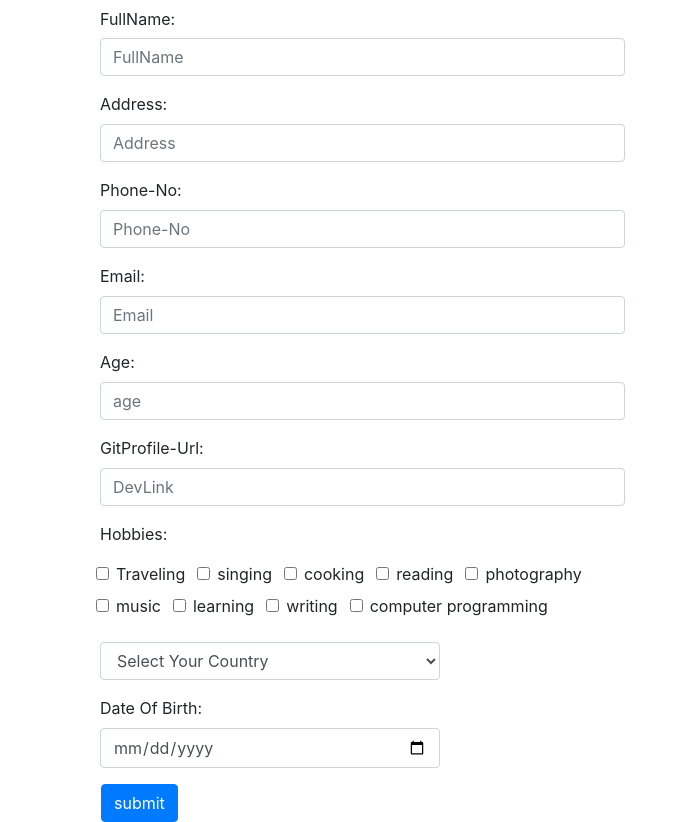
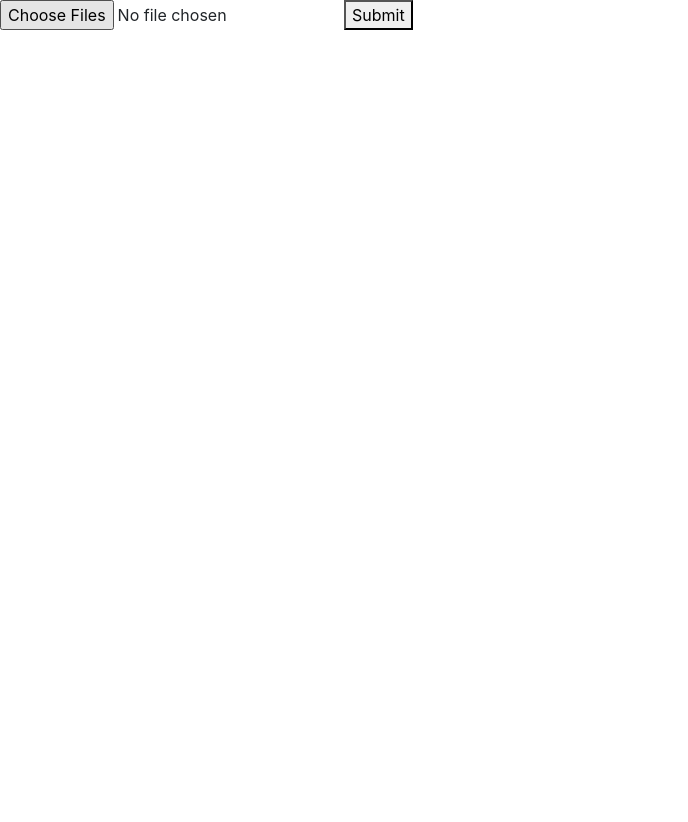
Before and after one commit to 55saga55/React-Main, a React (Create React App) app: page / in a window 1280 px wide. Shown: the whole page, without its empty margins (0-688 px from the left). After the commit the page ends 800 px from the top, so only its background shows below. Built offline with nearby package versions, Linux system fonts and the light colour scheme.

Commit message:
this is changes

```diff
--- a/src/Yup-Form/YupForm.js
+++ b/src/Yup-Form/YupForm.js
@@ -41,6 +41,7 @@ export default function YupForm() {
       .min(new Date('01-01-1950'))
       .max(new Date())
       .required(),
+      file: Yup.string().required().nullable()
   })
   const countryArr = [
     { value: "india", label: "India" },
@@ -53,7 +54,8 @@ export default function YupForm() {
 
   return (
 
-    <div >
+    <div className='my-2'>
+      <h1 className='text-center'>Sign-In Form</h1>
       <Formik
         initialValues={
           {
@@ -65,7 +67,8 @@ export default function YupForm() {
             devProfile: "",
             hobbies: [],
             country: "",
-            dateOfBirth: ""
+            dateOfBirth: "",
+            file:null
 
           }
         }
@@ -78,19 +81,20 @@ export default function YupForm() {
 
 
         {({ errors, touched }) => (
+
           <Form>
             <div className='container'>
               <div className='form-group col-md-6'>
                 <label htmlFor="" className='col-form-label'>FullName:</label>
                 <Field type="text" name="fullName" className="form-control" placeholder="FullName" />
                 {errors.fullName && touched.fullName ? (
-                <div  className='text-danger'>{errors.fullName}</div>
+                  <div className='text-danger'>{errors.fullName}</div>
                 ) : null}
               </div>
 
               <div className='form-group col-md-6'>
                 <label htmlFor="">Address:</label>
-              <Field type="text" name="address" placeholder="Address" className="form-control"/>
+                <Field type="text" name="address" placeholder="Address" className="form-control" />
                 {errors.address && touched.address ? (
                   <div className='text-danger'>{errors.address}</div>
                 ) : null}
@@ -104,21 +108,21 @@ export default function YupForm() {
               </div>
               <div className='form-group col-md-6'>
                 <label htmlFor="">Email:</label>
-              <Field type="email" name="email" placeholder="Email" className="form-control"/>
+                <Field type="email" name="email" placeholder="Email" className="form-control" />
                 {errors.email && touched.email ? (
                   <div className='text-danger'>{errors.email}</div>
                 ) : null}
               </div>
               <div className='form-group col-md-6'>
                 <label htmlFor="">Age:</label>
-              <Field type="text" name="age" placeholder="age" className="form-control"/>
+                <Field type="text" name="age" placeholder="age" className="form-control" />
                 {errors.age && touched.age ? (
                   <div className='text-danger'>{errors.age}</div>
                 ) : null}
               </div>
               <div className='form-group col-md-6'>
                 <label htmlFor="">GitProfile-Url:</label>
-              <Field type="text" name="devProfile" placeholder="DevLink" className="form-control"/>
+                <Field type="text" name="devProfile" placeholder="DevLink" className="form-control" />
                 {errors.devProfile && touched.devProfile ? (
                   <div className='text-danger'>{errors.devProfile}</div>
                 ) : null}
@@ -130,36 +134,36 @@ export default function YupForm() {
                   Traveling
                 </label>
                 <label className='mx-3'>
-                <Field type="checkbox" name="hobbies" value="singing" className="form-check-input"/>
+                  <Field type="checkbox" name="hobbies" value="singing" className="form-check-input" />
                   singing
                 </label>
                 <label className='mx-3'>
-                <Field type="checkbox" name="hobbies" value="cooking" className=" form-check-input"/>
+                  <Field type="checkbox" name="hobbies" value="cooking" className=" form-check-input" />
                   cooking
                 </label>
                 <label className='mx-3'>
-                <Field type="checkbox" name="hobbies" value="reading" className="form-check-input"/>
+                  <Field type="checkbox" name="hobbies" value="reading" className="form-check-input" />
                   reading
                 </label>
                 <label className='mx-3'>
-                <Field type="checkbox" name="hobbies" value="photography" className="form-check-input"/>
+                  <Field type="checkbox" name="hobbies" value="photography" className="form-check-input" />
                   photography
                 </label>
                 <label className='mx-3'>
-                <Field type="checkbox" name="hobbies" value="music" className="form-check-input"/>
+                  <Field type="checkbox" name="hobbies" value="music" className="form-check-input" />
                   music
                 </label>
                 <label className='mx-3'>
-                <Field type="checkbox" name="hobbies" value="learning" className="form-check-input"/>
+                  <Field type="checkbox" name="hobbies" value="learning" className="form-check-input" />
                   learning
                 </label>
                 <label className='mx-3'>
-                <Field type="checkbox" name="hobbies" value="writing" className="form-check-input"/>
+                  <Field type="checkbox" name="hobbies" value="writing" className="form-check-input" />
                   writing
                 </label>
 
                 <label className='mx-3'>
-                <Field type="checkbox" name="hobbies" value="cp" className="form-check-input"/>
+                  <Field type="checkbox" name="hobbies" value="cp" className="form-check-input" />
                   computer programming
                 </label>
 
@@ -170,6 +174,7 @@ export default function YupForm() {
 
 
               <div className='form-group col-md-4'>
+                <label htmlFor="">Country:</label>
                 <Field as="select" name="country" id="country" className="form-control">
                   <option value="" label="">
                     Select Your Country{" "}
@@ -185,13 +190,20 @@ export default function YupForm() {
 
               <div className='form-group col-md-4'>
                 <label htmlFor="dateOfBirth">Date Of Birth:</label>
-              <Field type="date" name="dateOfBirth" className="form-control" />
+                <Field type="date" name="dateOfBirth" className="form-control"  />
 
                 {errors.dateOfBirth && touched.dateOfBirth ? (
                   <div className='text-danger'>{errors.dateOfBirth}</div>
                 ) : null}
               </div>
-            <button type='submit' className='btn btn-primary mx-3'>submit</button>
+              <div className='form-group col-md-4'>
+                <label htmlFor="">Choose file:</label>
+                <Field type="file" name="file" className="form-control"></Field>
+                {errors.file && touched.file ? (
+                  <div className='text-danger'>{errors.file}</div>
+                ) : null}
+              </div>
+              <button type='submit' className='btn btn-primary mx-3'>Submit</button>
             </div>
           </Form>
         )}
--- /dev/null
+++ b/src/form/FileUpload.js
@@ -0,0 +1,65 @@
+// import "./App.css";
+// import { useEffect, useState } from "react";
+import * as Yup from "yup";
+import { Formik, Field, Form, ErrorMessage, useField } from "formik";
+import axios from "axios";
+
+
+function FileUpload() {
+  return (
+    <Formik
+      initialValues={{
+        profile: [],
+      }}
+      validationSchema={Yup.object({
+        profile:Yup.array().min(1,"select at least 1 file")
+      })}
+      onSubmit={(values, props) => {
+        let data = new FormData();
+        values.profile.forEach((photo, index) => {
+          data.append(`photo${index}`, values.profile[index]);
+        });
+        axios
+          .post("https://upload.imagekit.io/api/v1/files/upload", data,
+        //   {
+            // headers: {
+            //   "Content-Type": "multipart/form-data",
+            // },
+        //   }
+          )
+          .then((response) => {
+            console.log(response);
+          })
+          .catch((err) => {
+            console.log(err);
+          });
+      }}
+    >
+      {(formik) => {
+        return (
+          <>
+            <Form>
+              <input
+                id="file"
+                name="profile"
+                type="file"
+                onChange={(event) => {
+                  const files = event.target.files;
+                  let myFiles =Array.from(files);
+                  formik.setFieldValue("profile", myFiles);
+                }}
+                multiple
+              />
+              <ErrorMessage name="profile"/>
+              <button type="submit" disabled={formik.isSubmitting}>
+                Submit
+              </button>
+            </Form>
+          </>
+        );
+      }}
+    </Formik>
+  );
+}
+
+export default FileUpload;
--- a/src/index.js
+++ b/src/index.js
@@ -12,7 +12,8 @@ import reportWebVitals from './reportWebVitals';
 // import Remove_item from './remove-item/remove-item';
 // import TableData from "./form/tableform"
 // import App2 from './form-crud/App';
-import YupForm from './Yup-Form/YupForm';
+// import YupForm from './Yup-Form/YupForm';
+import FileUpload from './form/FileUpload';
 
 
 const root = ReactDOM.createRoot(document.getElementById('root'));
@@ -27,7 +28,8 @@ root.render(
 {/* <ComponentPaginate /> */}
 {/* <TableData /> */}
 {/* <App2/> */}
-<YupForm />
+{/* <YupForm /> */}
+<FileUpload />
   </React.StrictMode>
 );
 
```
Lines whose indentation alone changed are shown as unchanged.
